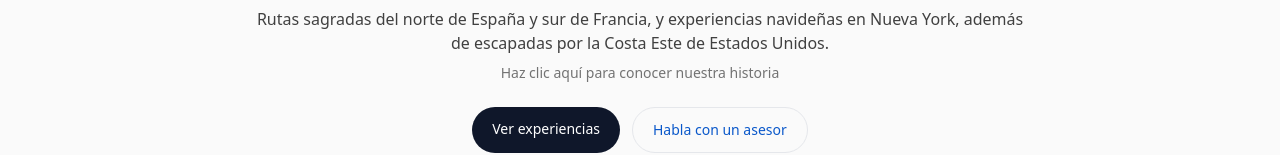
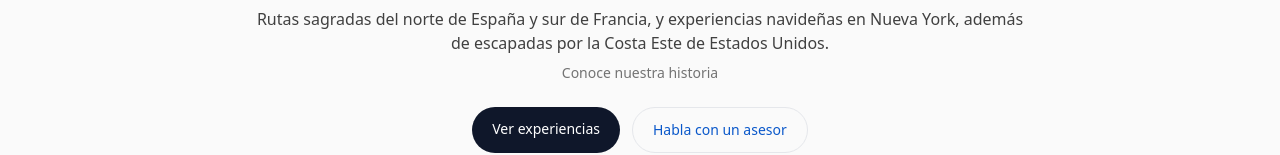
Before and after one commit to Passporttravel/passportvoyagetravel, a React (Vite) app: page / in a window 1280 px wide. Shown: the part 741-896 px from the top of the page. Built offline with nearby package versions, Linux system fonts and the light colour scheme.

Commit message:
Update App.jsx

```diff
--- a/src/App.jsx
+++ b/src/App.jsx
@@ -298,7 +298,7 @@ export default function App() {
         {t.hero.subtitle}
       </p>
       <p className="mt-2 text-sm text-neutral-500">
-        {lang === "es" ? "Haz clic aquí para conocer nuestra historia" : "Click here to read our story"}
+        {lang === "es" ? "Conoce nuestra historia" : "Read our story"}
       </p>
     </div>
 
```
